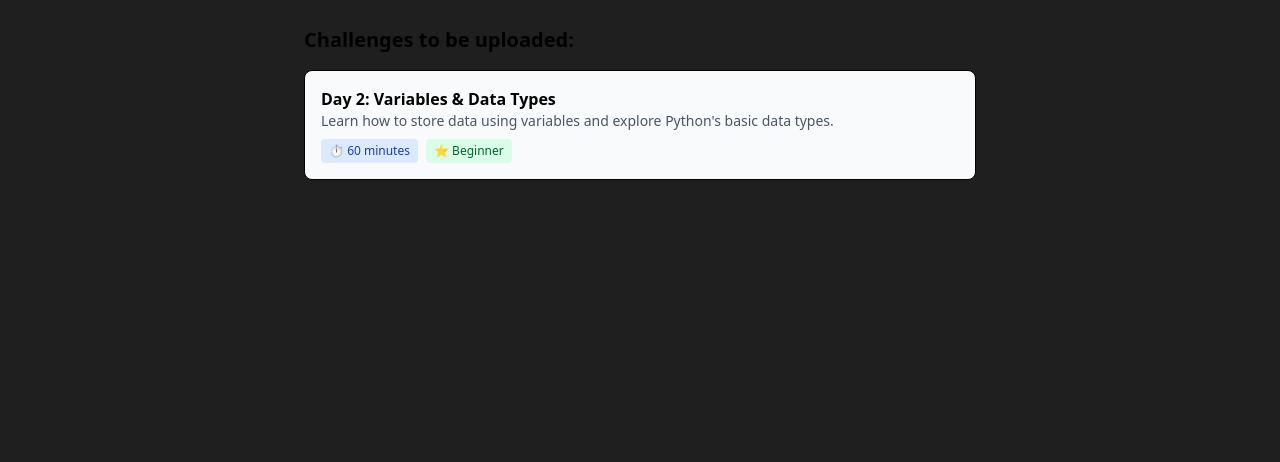
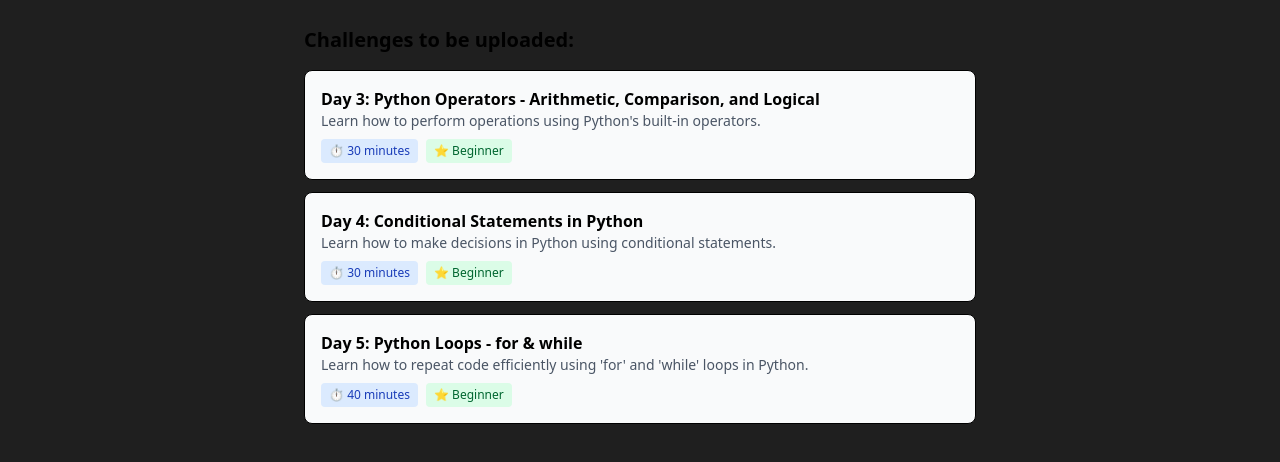
Before and after one commit to natnaelesk/ETH-X01, a React (Vite) app: page /bulk-upload-python in a window 1280 px wide. Shown: the part 266-728 px from the top of the page. Built offline with nearby package versions, Linux system fonts and the light colour scheme; no server answers; the database is empty.

Commit message:
fix the python challage day filter

```diff
--- a/src/Components/PythonBulkUploader.jsx
+++ b/src/Components/PythonBulkUploader.jsx
@@ -6,18 +6,46 @@ import { db } from "../Firebase";
 // Sample Python challenges data (Python Crash Course inspired)
 const pythonChallenges = [
   {
-    "day": 2,
-    "date": "2025-9-30",
-    "title": "Variables & Data Types",
-    "topic": "Variables, data types & type casting",
-    "estimatedTime": "60 minutes",
+    "day": 3,
+    "date": "2025-10-02",
+    "title": "Python Operators - Arithmetic, Comparison, and Logical",
+    "topic": "Operators",
+    "estimatedTime": "30 minutes",
     "difficulty": "Beginner",
-    "shortDescription": "Learn how to store data using variables and explore Python's basic data types.",
-    "objectives": "1. Understand what variables are and why we use them. 2. Explore basic data types (int, float, str, bool). 3. Learn naming rules and conventions. 4. Practice converting between types (type casting).",
-    "instructions": "1. Open the provided notebook and run cells in order. 2. Read comments & explanations. 3. Work through the included exercises. 4. Complete the quiz in the notebook. 5. Submit your code results.",
-    "example": "age = 25\nname = \"Alice\"\nheight = 1.75\nprint(f\"{name} is {age} years old and {height}m tall\")\nconverted = int(\"10\") + 5\nprint(converted)",
-    "youtubeLink": "https://www.youtube.com/watch?v=KeA39II7AO8",
-    "notebookLink": "https://colab.research.google.com/drive/1XsSwhadpxBG4MRLLD50xmm7L1EFQZs5d?usp=sharing"
+    "shortDescription": "Learn how to perform operations using Python's built-in operators.",
+    "objectives": "1. Understand arithmetic, comparison, and logical operators. 2. Apply operators in real-world scenarios. 3. Write expressions using operators.",
+    "instructions": "1. Explore Python's arithmetic operators (+, -, *, /, //, %, **). 2. Learn about comparison operators (==, !=, <, >, <=, >=). 3. Understand logical operators (and, or, not). 4. Practice using these operators in expressions.",
+    "example": "x = 10\ny = 5\nprint(\"Addition:\", x + y)\nprint(\"Equality Check:\", x == y)\nprint(\"Logical AND:\", x > 5 and y < 10)",
+    "youtubeLink": "https://www.youtube.com/watch?v=7BxUaeROVXI",
+    "notebookLink": "https://colab.research.google.com/drive/your-notebook-link-here"
+  },
+  {
+    "day": 4,
+    "date": "2025-10-03",
+    "title": "Conditional Statements in Python",
+    "topic": "if, elif, else",
+    "estimatedTime": "30 minutes",
+    "difficulty": "Beginner",
+    "shortDescription": "Learn how to make decisions in Python using conditional statements.",
+    "objectives": "1. Understand how 'if', 'elif', and 'else' work. 2. Apply conditional logic in programs. 3. Create simple decision-making scripts.",
+    "instructions": "1. Use 'if' statements to check conditions. 2. Use 'elif' for multiple conditions. 3. Use 'else' for fallback logic. 4. Practice nested conditionals.",
+    "example": "age = 18\nif age >= 18:\n    print(\"You are an adult\")\nelif age >= 13:\n    print(\"You are a teenager\")\nelse:\n    print(\"You are a child\")",
+    "youtubeLink": "https://www.youtube.com/watch?v=f4KOjWS_KZs", // short beginner tutorial
+    "notebookLink": "https://colab.research.google.com/drive/your-day4-notebook-link-here"
+  },
+   {
+    "day": 5,
+    "date": "2025-10-04",
+    "title": "Python Loops - for & while",
+    "topic": "Loops & Iteration",
+    "estimatedTime": "40 minutes",
+    "difficulty": "Beginner",
+    "shortDescription": "Learn how to repeat code efficiently using 'for' and 'while' loops in Python.",
+    "objectives": "1. Understand 'for' loops and iterables. 2. Understand 'while' loops and conditions. 3. Practice using loops to automate tasks.",
+    "instructions": "1. Write 'for' loops to iterate over lists or ranges. 2. Write 'while' loops to repeat actions until a condition is false. 3. Combine loops with conditionals for practical exercises.",
+    "example": "for i in range(5):\n    print(i)\n\ncount = 0\nwhile count < 5:\n    print(count)\n    count += 1",
+    "youtubeLink": "https://www.youtube.com/watch?v=6iF8Xb7Z3wQ", // concise tutorial <10 min
+    "notebookLink": "https://colab.research.google.com/drive/your-day5-notebook-link-here"
   },
 ];
 
--- a/src/Components/PythonChallengePage.jsx
+++ b/src/Components/PythonChallengePage.jsx
@@ -48,21 +48,19 @@ const PythonChallengePage = ({
   }
 
   // FIXED: Proper date comparison like in inspiration code
-  const today = new Date().toISOString().split("T")[0];
+// FIXED: Proper date filtering for today and past challenges
+const today = new Date();
+today.setHours(0, 0, 0, 0); // Set to midnight for accurate comparison
 
-  const sortedChallenges = Array.isArray(challenges)
-    ? [...challenges]
-        .filter((ch) => {
-          // Convert both dates to the same format for comparison
-          const challengeDate = new Date(ch.date).toISOString().split('T')[0];
-          return challengeDate <= today;
-        })
-        .sort((a, b) => new Date(b.date) - new Date(a.date))
-    : [];
-
-  console.log('Available challenges:', challenges.length);
-  console.log('Filtered challenges:', sortedChallenges.length);
-  console.log('Today:', today);
+const sortedChallenges = Array.isArray(challenges)
+  ? [...challenges]
+      .filter((ch) => {
+        const challengeDate = new Date(ch.date);
+        challengeDate.setHours(0, 0, 0, 0); // ignore time component
+        return challengeDate <= today; // only today or past
+      })
+      .sort((a, b) => new Date(b.date) - new Date(a.date)) // newest first
+  : [];
 
   return (
     <div className="min-h-screen bg-gradient-to-br from-purple-900 via-gray-900 to-black text-white">
```
